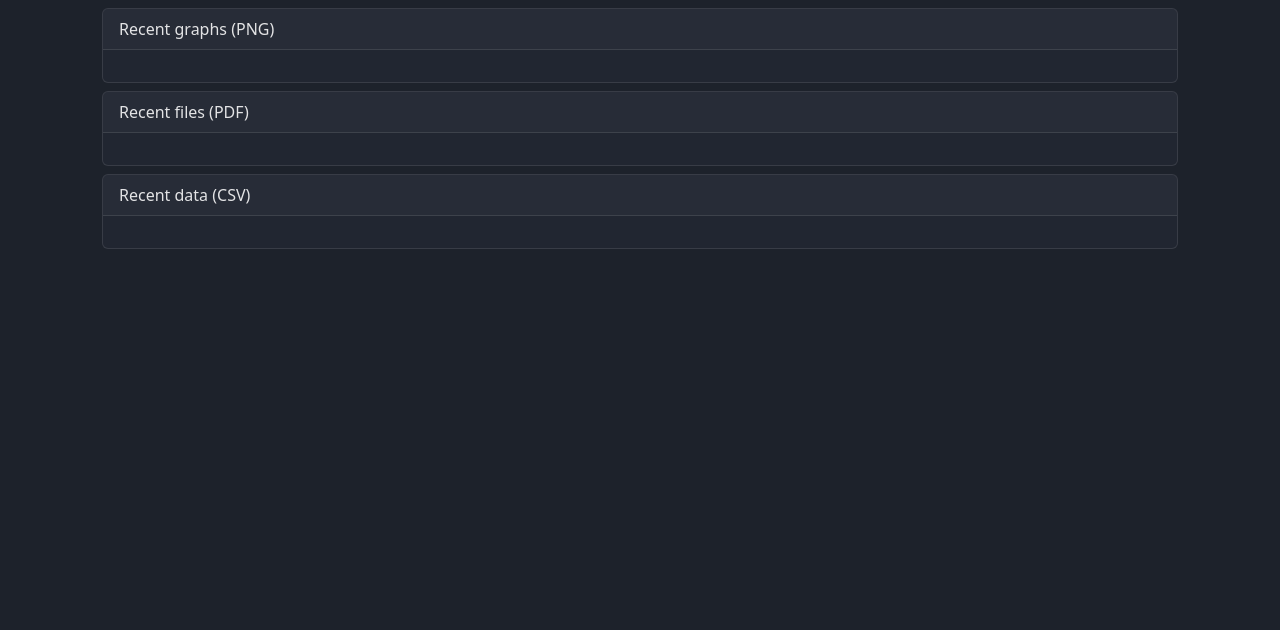
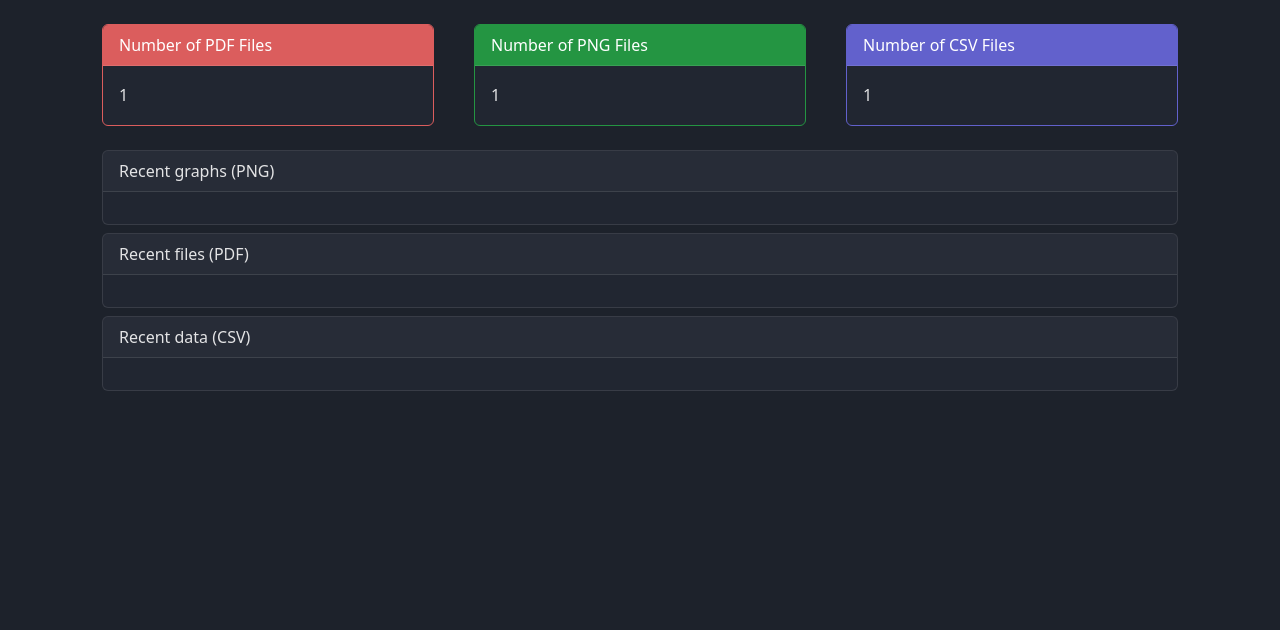
Before and after one commit to jorgeeldis/espectrocg, a Django app: template filemanager/templates/main.html in a window 1280 px wide. Shown: the part 57-687 px from the top of the page. Run offline with Django 4.2, Linux system fonts and the light colour scheme; the template is opened without the code that fills it: most values are stand-ins (such as "Sample title", 1, 10 or a date in 2020); some libraries are stand-ins or nearby versions.

Commit message:
Added count modules to website

```diff
--- a/filemanager/templates/main.html
+++ b/filemanager/templates/main.html
@@ -11,6 +11,44 @@
       <!-- /.col-->
       <div class="col-md-12">
 
+        <!-- Initialize counters -->
+
+        <!-- Row for the three cards -->
+        <div class="row mb-3 mt-3">
+          <div class="col-md-4">
+            <div class="card mb-2 m-2 border-danger">
+              <div class="card-header bg-danger text-white">Number of PDF Files</div>
+              <div class="card-body">
+                <h6 class="card-subtitle mb-1 mt-1">
+                  {{ pdf_count }}
+                </h6>
+              </div>
+            </div>
+          </div>
+
+          <div class="col-md-4">
+            <div class="card mb-2 m-2 border-success">
+              <div class="card-header bg-success text-white">Number of PNG Files</div>
+              <div class="card-body">
+                <h6 class="card-subtitle mb-1 mt-1">
+                  {{ png_count }}
+                </h6>
+              </div>
+            </div>
+          </div>
+
+          <div class="col-md-4">
+            <div class="card mb-2 m-2 border-primary">
+              <div class="card-header bg-primary text-white">Number of CSV Files</div>
+              <div class="card-body">
+                <h6 class="card-subtitle mb-1 mt-1">
+                  {{ csv_count }}
+                </h6>
+              </div>
+            </div>
+          </div>
+        </div>
+
         <div class="card mb-2 m-2">
           <div class="card-header">Recent graphs (PNG)</div>
           <div class="card-body">
@@ -19,10 +57,10 @@
             <div class="d-flex flex-column flex-md-row align-items-center justify-content-between mb-2">
               <div class="d-flex flex-column flex-md-row align-items-center">
                 <h6 class="card-subtitle mb-1 mt-1">{{ file.name }}</h6>
-                <h6 class="card-subtitle mb-1 mt-1">&nbsp;- {{file.date}}</h6>
+                <h6 class="card-subtitle mb-1 mt-1">&nbsp;- {{ file.date }}</h6>
               </div>
               <div class="btn-toolbar mt-2 mt-md-0 mr-md-3" role="toolbar" aria-label="Toolbar with buttons">
-                <button class="btn btn-primary m-1" onclick="window.open('media/png/{{file.name}}','_blank')">
+                <button class="btn btn-primary m-1" onclick="window.open('media/{{ file.type|lower }}/{{ file.name }}','_blank')">
                   <svg class="icon">
                     <use xlink:href="{% static 'icons/svg/free.svg' %}#cil-cloud-download"></use>
                   </svg>
```
Also changed, not shown: filemanager/views.py (+10 -1 lines).
